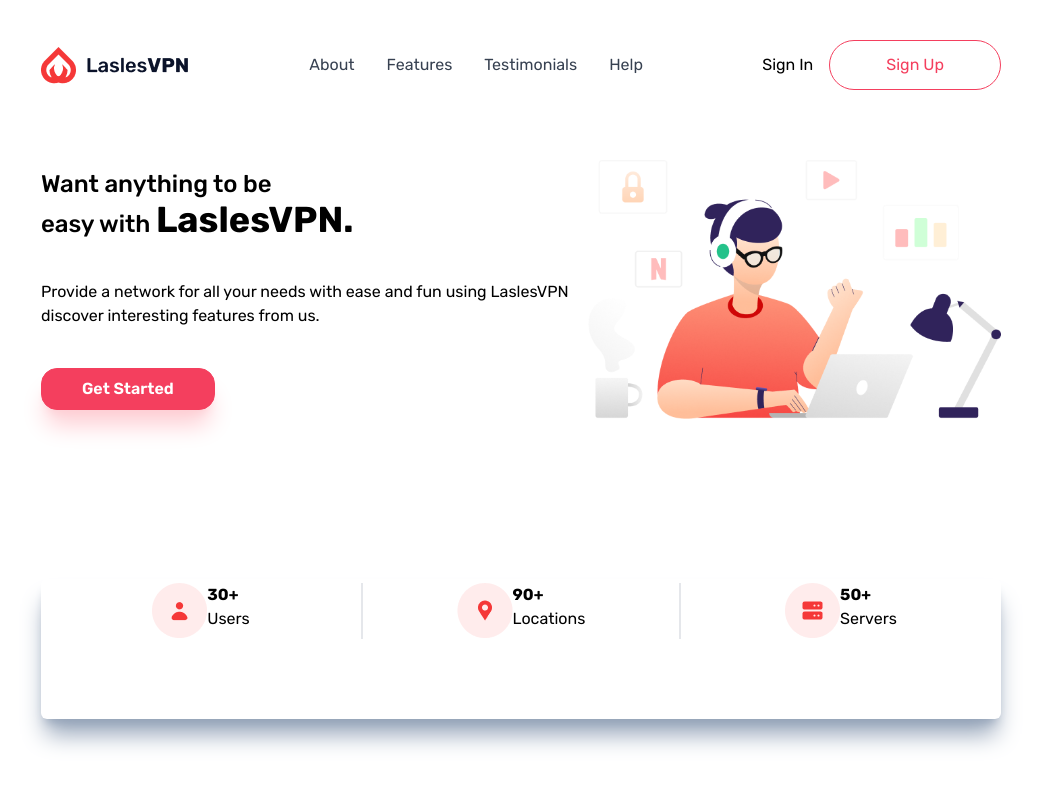
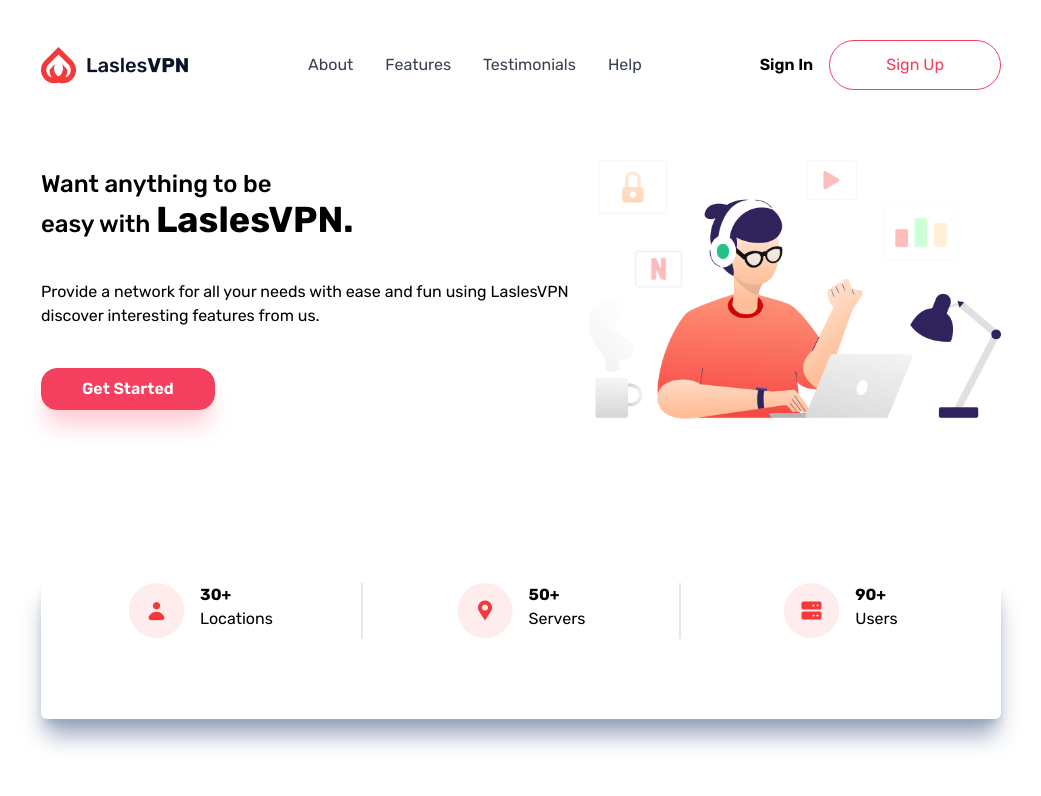
Before and after one commit to charite-uwatwembi/LaslesVPN, a website: page src/index.html in a window 1280 px wide. Shown: the top 796 px of the page, without its empty margins (119-1160 px from the left). Drawn offline with Linux system fonts and the light colour scheme.

Commit message:
more commits

```diff
--- a/src/index.html
+++ b/src/index.html
@@ -23,7 +23,7 @@
 
                 <div>
                     <ul class="flex gap-4 items-center">
-                        <li>Sign In</li>
+                        <li class="font-semibold">Sign In</li>
                         <li class="text-rose-500 border border-rose-500 rounded-full px-14 py-3">Sign Up</li>
                     </ul>
                 </div>
@@ -47,32 +47,32 @@
 
             <div class="flex justify-between items-center  py-20 mx-40 pt-1 shadow-xl shadow-slate-400 rounded-md">
 
-                   <div class="flex justify-center w-1/3">
+                   <div class="flex justify-center w-1/3 gap-4">
                     <img src="images/user.png" alt="">
 
 
                     <div>
                     <h1  class="font-bold">30+</h1>
-                    <p>Users</p>
+                    <p>Locations</p>
                     </div>
 
                 </div>
-                <div class="flex justify-center border-x-2  w-1/3">
+                <div class="flex justify-center border-x-2  w-1/3 gap-4">
                     <img src="images/location.png" alt="">
 
                 <div>
-                    <h1  class="font-bold">90+</h1>
-                    <p>Locations</p>
+                    <h1  class="font-bold">50+</h1>
+                    <p>Servers</p>
                 </div>
             </div>
 
-                <div class="flex justify-center w-1/3">
+                <div class="flex justify-center w-1/3 gap-4">
                     <img src="images/Server.png" alt="">
 
 
                 <div>
-                    <h1 class="font-bold">50+</h1>
-                    <p>Servers</p>
+                    <h1 class="font-bold">90+</h1>
+                    <p>Users</p>
                 </div>
             </div>
             </div>
```
Also changed, not shown: src/output.css.
